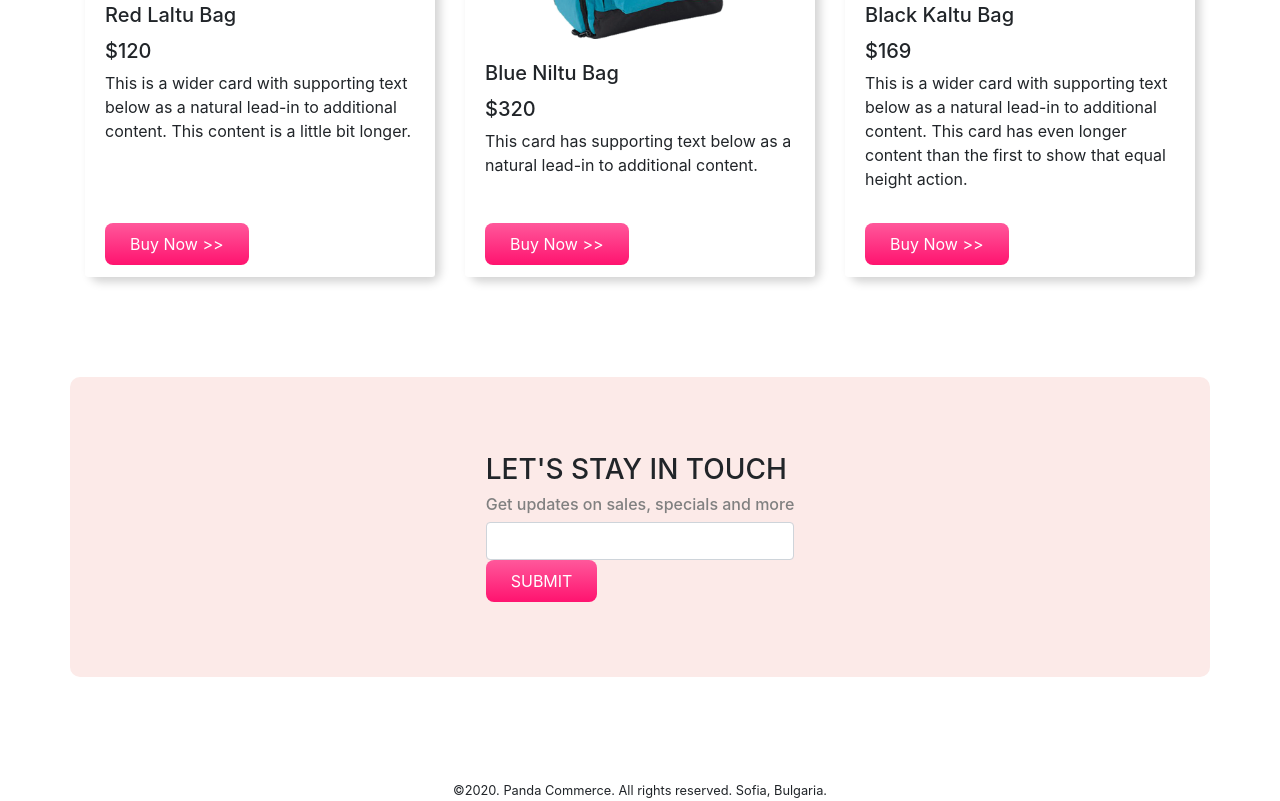
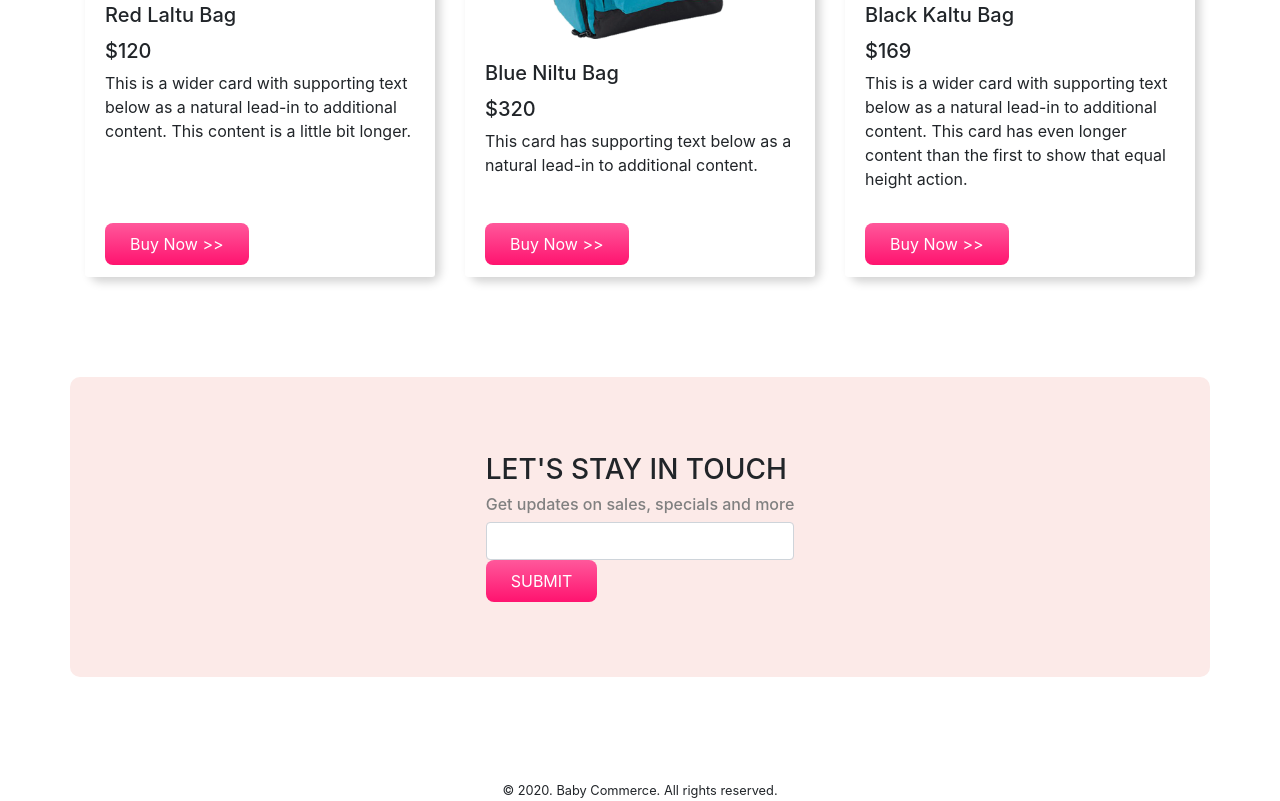
Before and after one commit to mrihridoy/panda-commerce, a plain HTML site: page index.html in a window 1280 px wide. Shown: the part 1843-2644 px from the top of the page. Drawn offline with nearby package versions, Linux system fonts and the light colour scheme.

Commit message:
Complete

```diff
--- a/index.html
+++ b/index.html
@@ -194,7 +194,7 @@
     </div>
 
     <footer>
-      <small> ©2020. Panda Commerce. All rights reserved. Sofia, Bulgaria. </small>
+      <small> © 2020. Baby Commerce. All rights reserved. </small>
     </footer>
 
     <script src="https://code.jquery.com/jquery-3.4.1.slim.min.js" integrity="sha384-J6qa4849blE2+poT4WnyKhv5vZF5SrPo0iEjwBvKU7imGFAV0wwj1yYfoRSJoZ+n" crossorigin="anonymous"></script>
```
